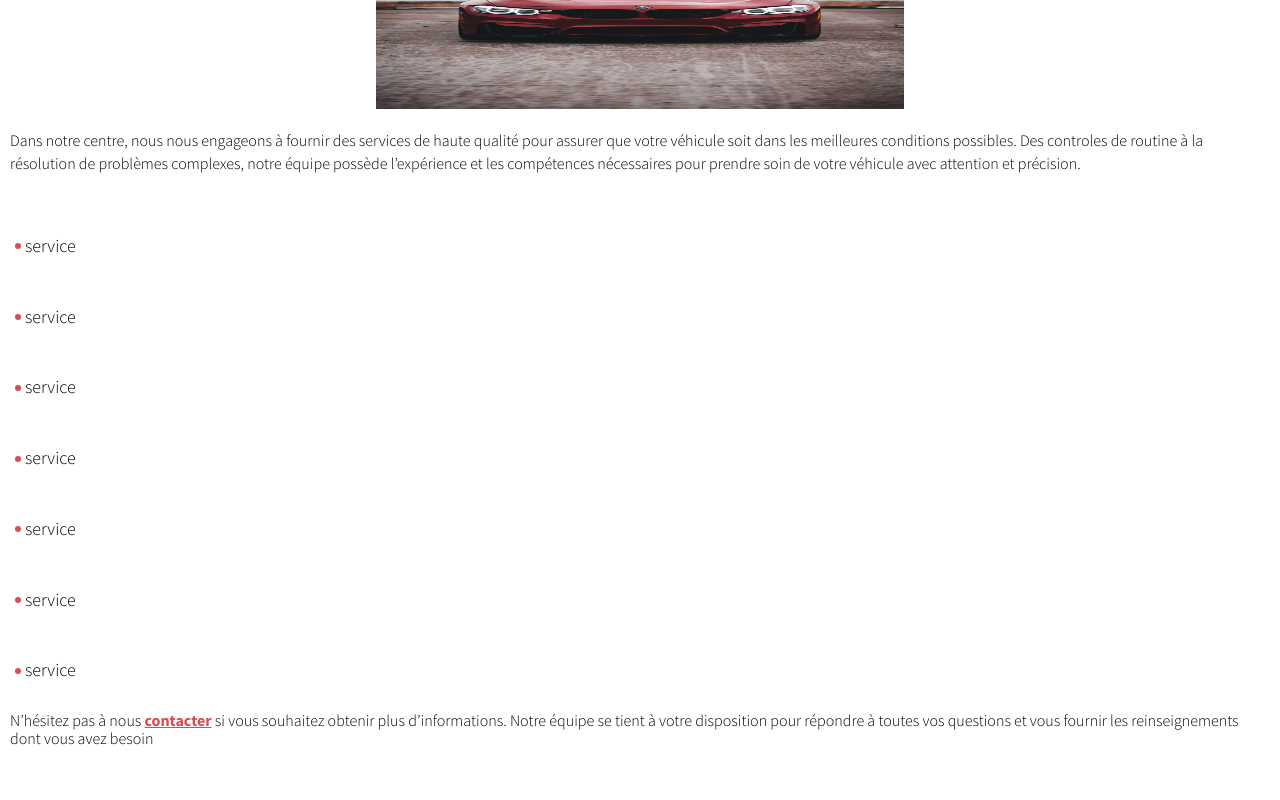
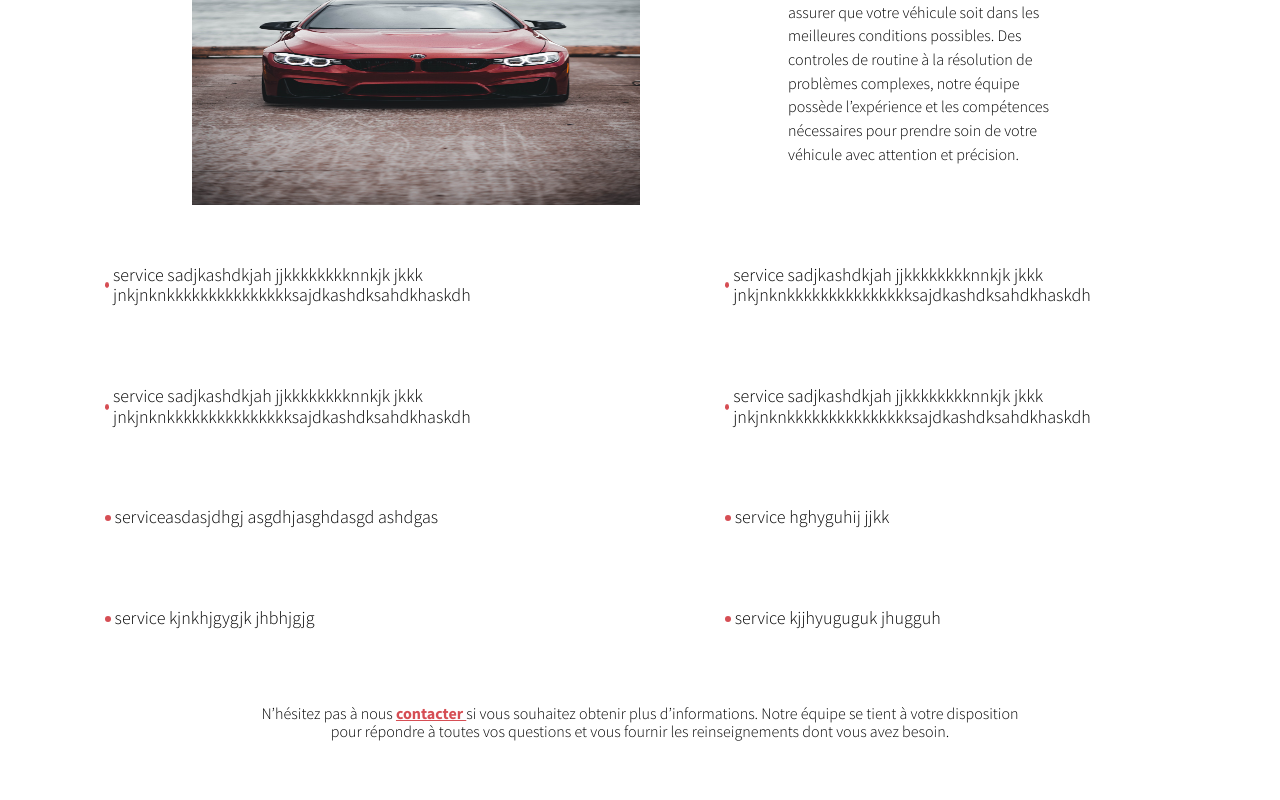
Before and after one commit to MarcoFormante/newGarageVincentParrot, a React (Create React App) app: page / in a window 1280 px wide. Shown: the part 1840-2640 px from the top of the page. Built offline with nearby package versions, Linux system fonts and the light colour scheme.

Commit message:
Services-section-home: modify list style of services

```diff
--- a/src/components/header/Header.js
+++ b/src/components/header/Header.js
@@ -60,7 +60,7 @@ const Header = () => {
         <div className={"brand_logo"}>
           <img src={"/images/brand-logo.png"} alt={"Garage Vincent Parrot"} />
         </div>
-    {menuToggle.toString()}
+
         <Nav menuToggle={menuToggle} handleMenu={handleMenu} />
         <MenuButton className={`menu_button ${menuToggle ? "menu_button--open":""} `} onClick={handleMenu} />
       </header>
--- a/src/components/pages/Home/Services.js
+++ b/src/components/pages/Home/Services.js
@@ -5,9 +5,9 @@ const Services = () => {
   return (
     <div className={'section_page section_page_services'}>
         <h3 className={'section_title section_title_services'}>Decouvrez nos services</h3>
-        <figure className={'container--flex'}>
+        <figure className={'container--flex container_services_first_block'}>
             <img src={"/images/bkhome-mb.jpg"} alt="" width={530} height={447}/>
-          <p className={'txt-services txt-services--lineheight'}>Dans notre centre,
+          <p className={'txt-services txt_services--lineheight'}>Dans notre centre,
             nous nous engageons à fournir des services
             de haute qualité pour assurer que votre véhicule
             soit dans les meilleures conditions possibles.
@@ -18,16 +18,19 @@ const Services = () => {
       </figure>
 
           <ul className={"services_list"}>
-              <li>service</li>
-              <li>service</li>
-              <li>service</li>
-              <li>service</li>
-              <li>service</li>
-              <li>service</li>
-              <li>service</li>
+              <li>service sadjkashdkjah jjkkkkkkkknnkjk jkkk jnkjnknkkkkkkkkkkkkkkksajdkashdksahdkhaskdh</li>
+              <li>service sadjkashdkjah jjkkkkkkkknnkjk jkkk jnkjnknkkkkkkkkkkkkkkksajdkashdksahdkhaskdh</li>
+              <li>service sadjkashdkjah jjkkkkkkkknnkjk jkkk jnkjnknkkkkkkkkkkkkkkksajdkashdksahdkhaskdh</li>
+              <li>service sadjkashdkjah jjkkkkkkkknnkjk jkkk jnkjnknkkkkkkkkkkkkkkksajdkashdksahdkhaskdh</li>
+              <li>serviceasdasjdhgj asgdhjasghdasgd ashdgas</li>
+              <li>service hghyguhij jjkk</li>
+              <li>service kjnkhjgygjk jhbhjgjg</li>
+              <li>service kjjhyuguguk jhugguh</li>
           </ul>
 
-      <p className='txt-services'>N’hésitez pas à nous <Link to={"contact"}>contacter</Link> si vous souhaitez obtenir plus d’informations. Notre équipe se tient à votre disposition pour répondre à toutes vos questions et vous fournir les reinseignements dont vous avez besoin</p>
+      <p className={'txt_services txt_services_after_list'}>N’hésitez pas à nous <Link to={"/contact"}>contacter </Link>
+         si vous souhaitez obtenir plus d’informations. Notre équipe se tient à votre disposition pour répondre
+        à toutes vos questions et vous fournir les reinseignements dont vous avez besoin.</p>
 
     </div>
   )
--- a/src/stylesheets/base/_helpers.scss
+++ b/src/stylesheets/base/_helpers.scss
@@ -5,6 +5,26 @@
 .container--flex{
     @include flex-center(column);
 
+    &.container_services_first_block{
+
+        @media screen and (min-width:1025px){
+            flex-direction: row;
+            margin: auto;
+            gap: 10vw;
+
+            img{
+                width: 35vw;
+                height: 300px;
+                min-width: 400px;
+            }
+
+            .txt-services{
+                width: 25%;
+                min-width: 300px;
+            }
+        }
+
+    }
 }
 
 ul{
--- a/src/stylesheets/components/_avis-card.scss
+++ b/src/stylesheets/components/_avis-card.scss
@@ -1,6 +1,6 @@
 .avis_cards_container{
     overflow-y: hidden;
-
+    margin: 50px;
     &_inner{
         display: flex;
         gap: 10px;
@@ -14,11 +14,12 @@
     @include flex-center(column);
     text-align: center;
     gap: 30px;
-    margin: 10px 0;
+    margin: 10px 20px;
     min-height: 320px;
     min-width: 300px;
     border: 1px solid $light-gray-color;
     border-radius: 8px;
+
 
     &_name{
         text-transform: capitalize;
@@ -29,6 +30,7 @@
 
     &_text{
         width: 100%;
+        padding: 10px;
 
     }
 
--- a/src/stylesheets/index.css
+++ b/src/stylesheets/index.css
@@ -235,6 +235,7 @@ h2.page_title_home {
 
 .avis_cards_container {
   overflow-y: hidden;
+  margin: 50px;
 }
 .avis_cards_container_inner {
   display: flex;
@@ -249,7 +250,7 @@ h2.page_title_home {
   align-items: center;
   text-align: center;
   gap: 30px;
-  margin: 10px 0;
+  margin: 10px 20px;
   min-height: 320px;
   min-width: 300px;
   border: 1px solid #CBD0D4;
@@ -262,6 +263,7 @@ h2.page_title_home {
 }
 .avis_card_text {
   width: 100%;
+  padding: 10px;
 }
 .avis_card .star {
   margin-left: 10px;
@@ -493,8 +495,8 @@ pages: home
 
 .section_page_services img {
   width: 70vw;
-  height: 204px;
-  max-width: 528px;
+  height: 300px;
+  max-width: 450px;
   margin-bottom: 10px;
 }
 
@@ -504,6 +506,18 @@ pages: home
   grid-template-columns: 1fr;
   gap: 50px;
   margin-bottom: 30px;
+}
+@media screen and (min-width: 1025px) {
+  .services_list {
+    grid-template-columns: 1fr 1fr;
+    width: -moz-fit-content;
+    width: fit-content;
+    padding: 50px;
+    gap: 80px 100px;
+    width: fit-content;
+    margin: auto;
+    padding-left: 7vw;
+  }
 }
 .services_list li {
   display: flex;
@@ -521,16 +535,25 @@ pages: home
   margin-left: 15px;
 }
 
-.txt-services {
+.txt_services {
   margin: 10px;
+  padding: 5px;
 }
-.txt-services a {
+.txt_services a {
   color: #D64E54;
   font-weight: bold;
   text-decoration: underline;
 }
-.txt-services--lineheight {
+.txt_services--lineheight {
   line-height: 148.7%;
+  padding: 20px;
+}
+@media screen and (min-width: 1025px) {
+  .txt_services_after_list {
+    text-align: center;
+    margin: 20px auto;
+    width: clamp(300px, 60vw, 800px);
+  }
 }
 
 .section_avis .section_page--grey {
@@ -915,6 +938,22 @@ code {
   justify-content: center;
   align-items: center;
 }
+@media screen and (min-width: 1025px) {
+  .container--flex.container_services_first_block {
+    flex-direction: row;
+    margin: auto;
+    gap: 10vw;
+  }
+  .container--flex.container_services_first_block img {
+    width: 35vw;
+    height: 300px;
+    min-width: 400px;
+  }
+  .container--flex.container_services_first_block .txt-services {
+    width: 25%;
+    min-width: 300px;
+  }
+}
 
 ul li {
   display: list-item;
--- a/src/stylesheets/pages/_home.scss
+++ b/src/stylesheets/pages/_home.scss
@@ -31,8 +31,8 @@
 .section_page_services{
     img{
         width: 70vw;
-        height: 204px;
-        max-width: 528px ;
+        height: 300px;
+        max-width: 450px ;
         margin-bottom: 10px;
     }
 }
@@ -44,6 +44,17 @@
     grid-template-columns: 1fr;
     gap: 50px;
     margin-bottom: 30px;
+
+    @media screen and (min-width:1025px) {
+        grid-template-columns: 1fr 1fr;
+        width: fit-content;
+        padding: 50px;
+        gap: 80px 100px ;
+        width: fit-content;
+        margin: auto;
+        padding-left:7vw;
+
+    }
 
     li{
         display: flex;
@@ -63,9 +74,11 @@
     }
 }
 
-.txt-services{
+
+
+.txt_services{
     margin: 10px;
-
+    padding: 5px;
     a{
         color: $brand_color;
         font-weight: bold;
@@ -75,7 +88,22 @@
 
     &--lineheight{
         line-height: 148.7%;
+        padding: 20px;
+
     }
+
+    &_after_list{
+
+
+        @media screen and (min-width:1025px){
+            text-align: center;
+            margin: 20px auto;
+            width: clamp(300px,60vw,800px);
+
+        }
+    }
+
+
 }
 
 
@@ -85,11 +113,7 @@
 
     .section_page--grey{
         padding-bottom: 30px;
-
-
     }
-
-
 }
 
 .avis_score{
```
Also changed, not shown: 1 other file (tests, documents, lock files or other folders).
